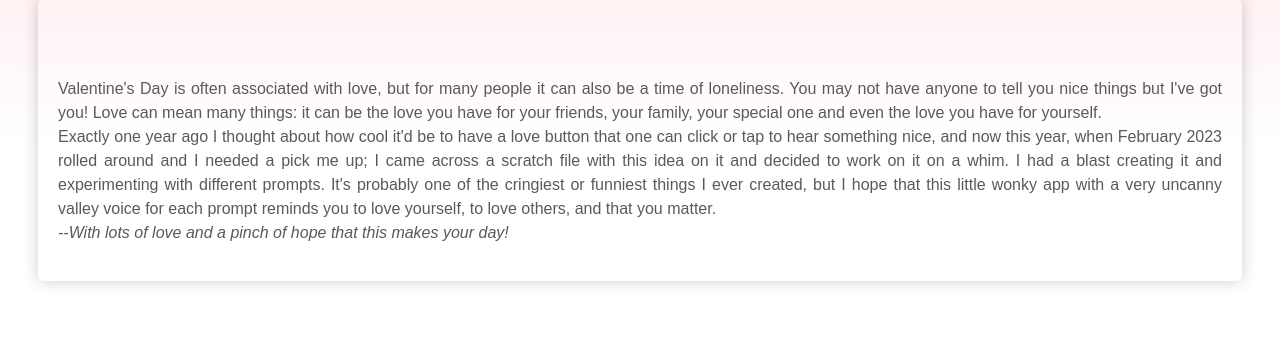
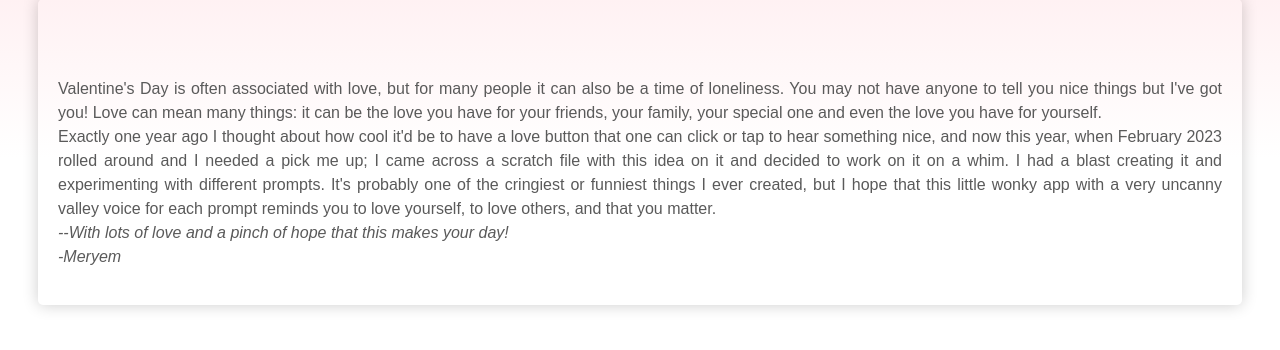
Before and after one commit to mebenyahia/lovebutton, a Flask app: page /about in a window 1280 px wide. Shown: the part 210-560 px from the top of the page. Run offline with Flask 2, Linux system fonts and the light colour scheme; some web fonts are replaced.

Commit message:
Update about.html

```diff
--- a/templates/about.html
+++ b/templates/about.html
@@ -135,6 +135,8 @@
         Exactly one year ago I thought about how cool it'd be to have a love button that one can click or tap to hear something nice, and now this year, when February 2023 rolled around and I needed a pick me up; I came across a scratch file with this idea on it and decided to work on it on a whim. I had a blast creating it and experimenting with different prompts. It's probably one of the cringiest or funniest things I ever created, but I hope that this little wonky app with a very uncanny valley voice for each prompt reminds you to love yourself, to love others, and that you matter.
         <br>
         <i> --With lots of love and a pinch of hope that this makes your day! </i>
+        <br>
+        <i>-Meryem</i>
       </p>
       </div>
 
```
